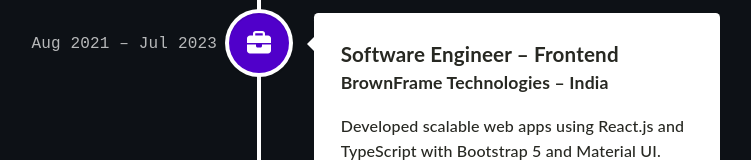
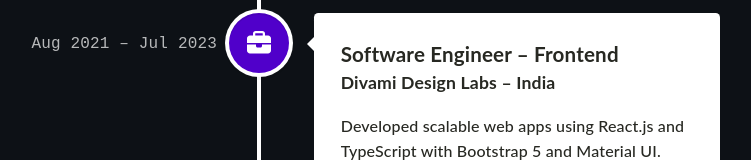
Before and after one commit to venupagadala/Portfolio, a React (Create React App) app: page / in a window 1280 px wide. Shown: the part 2667-2827 px from the top of the page, without its empty margins (381-1132 px from the left). Built offline with nearby package versions, Linux system fonts and the light colour scheme; no server answers.

Commit message:
job update

```diff
--- a/src/components/Timeline.tsx
+++ b/src/components/Timeline.tsx
@@ -23,7 +23,7 @@
             icon={<FontAwesomeIcon icon={faBriefcase} />}
           >
             <h3 className="vertical-timeline-element-title">Software Engineer – Frontend</h3>
-            <h4 className="vertical-timeline-element-subtitle">PNC Financial Services – USA</h4>
+            <h4 className="vertical-timeline-element-subtitle">AT&T Services Inc – USA</h4>
             <p>
               Engineered responsive, WCAG-compliant dashboards using React.js, Next.js, and Tailwind CSS.
               Implemented Redux, React Router, and React Query to improve navigation and data performance.
@@ -31,7 +31,7 @@
             </p>
           </VerticalTimelineElement>
 
-          {/* Job: BrownFrame Technologies */}
+          {/* Job: Divami Design Labs */}
           <VerticalTimelineElement
             className="vertical-timeline-element--work"
             date="Aug 2021 – Jul 2023"
@@ -39,7 +39,7 @@
             icon={<FontAwesomeIcon icon={faBriefcase} />}
           >
             <h3 className="vertical-timeline-element-title">Software Engineer – Frontend</h3>
-            <h4 className="vertical-timeline-element-subtitle">BrownFrame Technologies – India</h4>
+            <h4 className="vertical-timeline-element-subtitle">Divami Design Labs – India</h4>
             <p>
               Developed scalable web apps using React.js and TypeScript with Bootstrap 5 and Material UI.
               Improved UI rendering with lazy loading, useMemo, and debounce.
```
